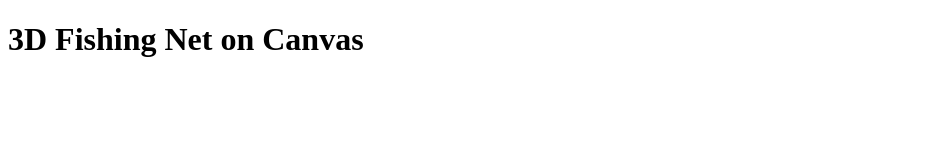
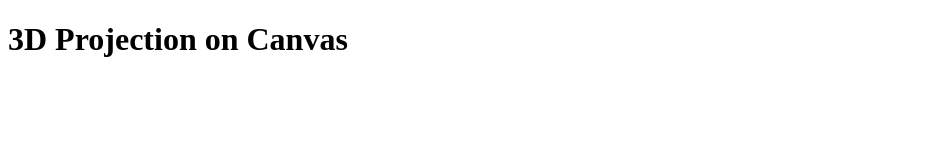
Before and after one commit to ArohanD/art, a SvelteKit app: page /3d-svg in a window 1280 px wide. Shown: the top 160 px of the page, without its empty margins (0-935 px from the left). Built offline with nearby package versions, Linux system fonts and the light colour scheme.

Commit message:
Update page title and heading in 3D SVG route

```diff
--- a/src/routes/3d-svg/+page.svelte
+++ b/src/routes/3d-svg/+page.svelte
@@ -202,10 +202,10 @@
 </script>
 
 <head>
-	<title>3D Fishing Net on Canvas</title>
+	<title>3D Projection on Canvas</title>
 </head>
 
-<h1>3D Fishing Net on Canvas</h1>
+<h1>3D Projection on Canvas</h1>
 <div class="layout">
 	<canvas bind:this={canvasEl} id="canvas3D" width="600" height="600"></canvas>
 
```
